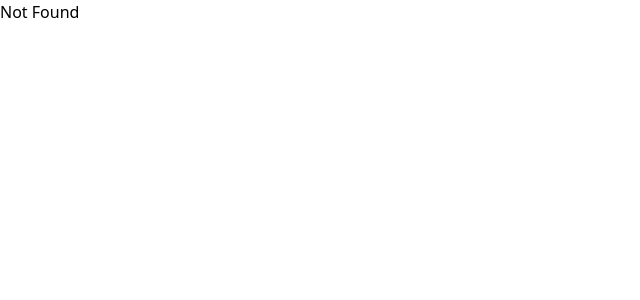
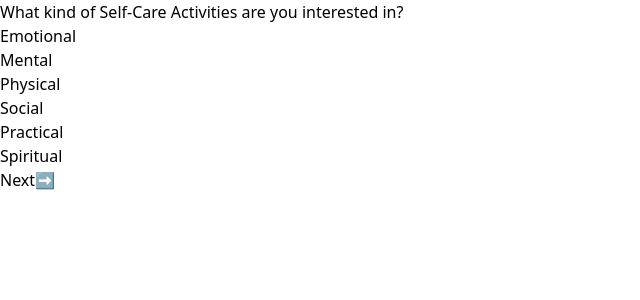
Before and after one commit to Venkat-Kancherla-1/better_care, a React (Vite) app in the folder frontEnd/: page /preferences in a window 1280 px wide. Shown: the top 300 px of the page, without its empty margins (0-640 px from the left). Built offline with nearby package versions, Linux system fonts and the light colour scheme.

Commit message:
Update Preferences.jsx

```diff
--- a/frontEnd/src/main.jsx
+++ b/frontEnd/src/main.jsx
@@ -8,6 +8,7 @@ import { Route } from "react-router-dom";
 import { createRoutesFromElements } from "react-router-dom";
 import SignUp from "./pages/SignUp.jsx";
 import Login from "./pages/Login.jsx";
+import Preferences from "./pages/Preferences.jsx";
 
 const router = createBrowserRouter(
   createRoutesFromElements(
@@ -15,6 +16,7 @@ const router = createBrowserRouter(
       <Route path="" element={<Home />} />
       <Route path="signup" element={<SignUp />} />
       <Route path="login" element={<Login />}></Route>
+      <Route path="preferences" element={<Preferences />} />
       <Route path="*" element={<div>Not Found</div>} />
     </Route>
   )
--- /dev/null
+++ b/frontEnd/src/pages/Preferences.jsx
@@ -0,0 +1,80 @@
+import React, { useState } from "react";
+import axios from "axios";
+const Preferences = () => {
+  const [selected, setSelected] = useState([]);
+
+  const handleClick = (value) => {
+    const newSelected = [...selected];
+    if (newSelected.includes(value)) {
+      const index = newSelected.indexOf(value);
+      newSelected.splice(index, 1);
+    } else {
+      newSelected[value] = newSelected[value] === 1 ? 0 : 1;
+    }
+    setSelected(newSelected);
+  };
+
+  const handleNext = async () => {
+    if (selected.length >= 2) {
+      const formattedSelected = {};
+      selected.forEach((item, index) => {
+        if (item === 1) {
+          switch (index) {
+            case 1:
+              formattedSelected["emotional"] = item;
+              break;
+            case 2:
+              formattedSelected["mental"] = item;
+              break;
+            case 3:
+              formattedSelected["physical"] = item;
+              break;
+            case 4:
+              formattedSelected["social"] = item;
+              break;
+            case 5:
+              formattedSelected["practical"] = item;
+              break;
+            case 6:
+              formattedSelected["spiritual"] = item;
+              break;
+            default:
+              break;
+          }
+        }
+      });
+
+      console.log("Selected options:", formattedSelected);
+
+      try {
+        const response = await axios.post(
+          "http://localhost:5000/api/preferences",
+          formattedSelected
+        );
+      } catch (error) {
+        console.log(error);
+      }
+    } else {
+      alert("Please select at least 2 options before continuing.");
+    }
+  };
+
+  return (
+    <>
+      <div>
+        <h1>What kind of Self-Care Activities are you interested in? </h1>
+        <div>
+          <div onClick={() => handleClick(1)}>Emotional</div>
+          <div onClick={() => handleClick(2)}>Mental</div>
+          <div onClick={() => handleClick(3)}>Physical</div>
+          <div onClick={() => handleClick(4)}>Social</div>
+          <div onClick={() => handleClick(5)}>Practical</div>
+          <div onClick={() => handleClick(6)}>Spiritual</div>
+          <button onClick={handleNext}>Next➡️</button>
+        </div>
+      </div>
+    </>
+  );
+};
+
+export default Preferences;
```
